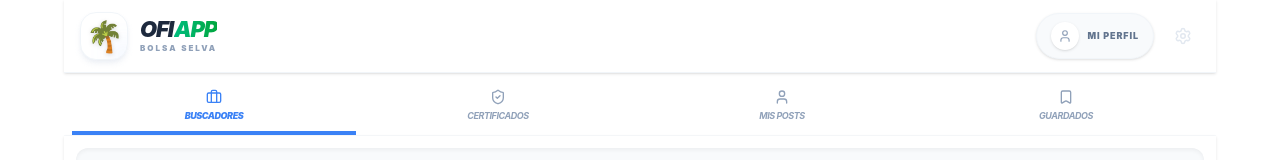
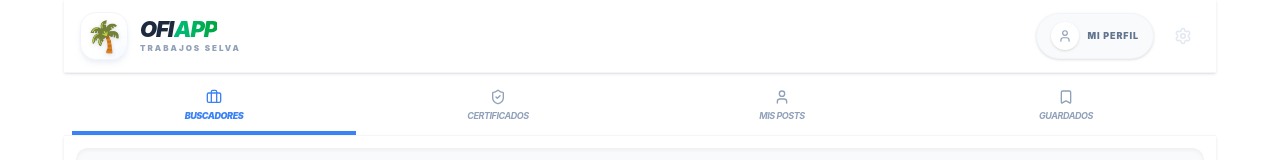
Before and after one commit to iconoservices/ofiapp, a React (Vite) app: page / in a window 1280 px wide. Shown: the top 160 px of the page. Built offline with nearby package versions, Linux system fonts and the light colour scheme; no server answers; the database is empty.

Commit message:
fix(UI): prevent horizontal scrolling in post form modal and update logo subtitle

```diff
--- a/src/components/Header.jsx
+++ b/src/components/Header.jsx
@@ -23,7 +23,7 @@ const Header = ({ onAdminClick, onUserClick, isAdmin, user, onLogin }) => {
                         <span className="text-transparent bg-clip-text bg-gradient-to-r from-emerald-500 to-green-600 ml-[1px]">APP</span>
                     </h1>
                     <span className="text-[7.5px] sm:text-[8px] font-black uppercase tracking-[0.25em] text-slate-400 mt-0.5 group-hover:text-emerald-500 transition-colors">
-                        Bolsa Selva
+                        Trabajos Selva
                     </span>
                 </div>
             </div>
--- a/src/components/PostForm.jsx
+++ b/src/components/PostForm.jsx
@@ -175,7 +175,7 @@ const PostForm = ({ onClose, onSuccess, isAdmin, editData = null, config = { cit
 
     return (
         <div
-            className="fixed inset-0 z-[100] bg-dark/60 backdrop-blur-sm flex items-end sm:items-center justify-center p-0 sm:p-4 font-sans text-left"
+            className="fixed inset-0 z-[100] bg-dark/60 backdrop-blur-sm flex items-end sm:items-center justify-center p-0 sm:p-4 font-sans text-left overflow-hidden"
             onClick={onClose} // Cerrar al tocar el fondo
         >
             <div
@@ -191,7 +191,7 @@ const PostForm = ({ onClose, onSuccess, isAdmin, editData = null, config = { cit
                     <button onClick={onClose} className="p-2 bg-slate-100 rounded-full text-slate-400"><X size={24} /></button>
                 </div>
 
-                <form onSubmit={handleSubmit} className="p-8 space-y-6 overflow-y-auto pb-12">
+                <form onSubmit={handleSubmit} className="p-8 space-y-6 overflow-y-auto overflow-x-hidden pb-12 w-full">
                     {/* Botones de Modo */}
                     <div className="flex gap-2">
                         <button
@@ -226,7 +226,7 @@ const PostForm = ({ onClose, onSuccess, isAdmin, editData = null, config = { cit
                         <input type="file" ref={fileInputRef} onChange={handleImageChange} className="hidden" accept="image/*" />
                     </div>
 
-                    <div className="grid grid-cols-2 gap-4">
+                    <div className="grid grid-cols-1 sm:grid-cols-2 gap-4">
                         <div className="space-y-1">
                             <label className="text-[9px] font-black text-slate-400 uppercase tracking-widest ml-2">¿En qué ciudad?</label>
                             <select name="ciudad" className="select-field h-12 text-xs font-black uppercase" value={formData.ciudad} onChange={handleChange} required>
```
